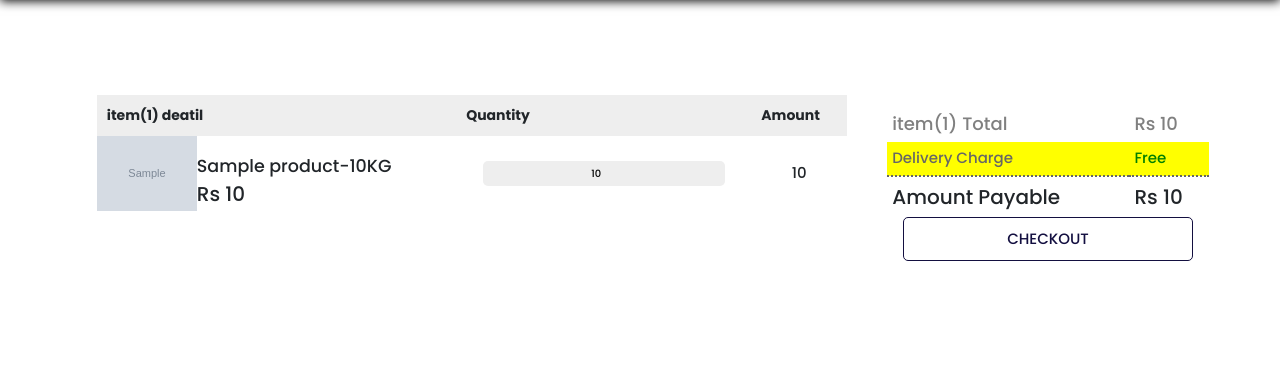
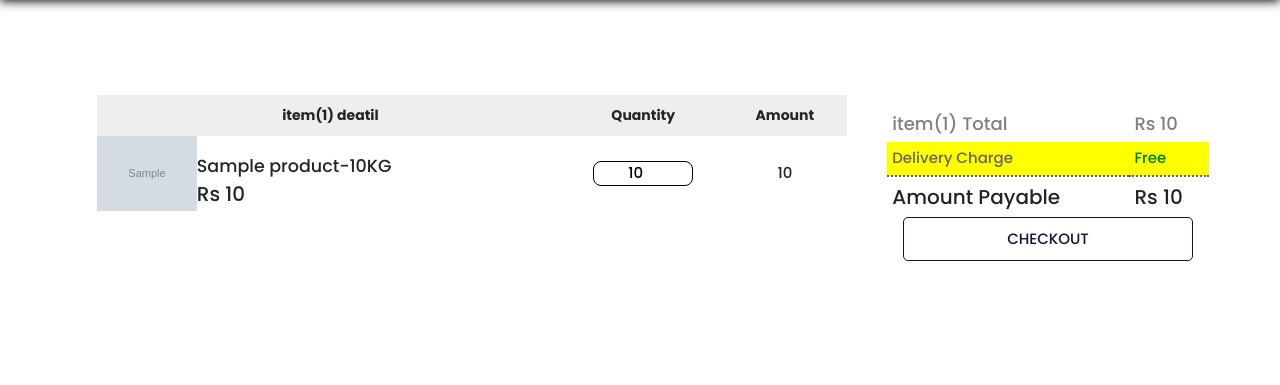
Before and after one commit to roshanchouha/Online-grocery-Platform, a PHP site: page /grocery/addToCart.php in a window 1280 px wide. Shown: the part 75-460 px from the top of the page. Run offline with PHP 8.4, Linux system fonts and the light colour scheme; the visitor is signed in with stand-in values (Sample User, id 1); tables that the repository leaves empty or names only in its code hold one stand-in row (values such as "Sample post"); grey boxes marked "Sample" are stand-in pictures.

Commit message:
Add files via upload

```diff
--- a/addToCart.php
+++ b/addToCart.php
@@ -14,7 +14,7 @@ if(!isset($_SESSION["email"]))
       <section>
      <div class="addcontainer">
          <div class="box1" style="overflow:auto">
-          <table class="tabel">
+          <table class="tabel" style="text-align:center">
              <thead class="thead">
                <?php
                include 'config.php';
@@ -25,7 +25,7 @@ if(!isset($_SESSION["email"]))
                {
                  while ($row2=mysqli_fetch_assoc($result2)) {
                ?>
-               <th>item(<?php echo $row2['count(amount)']  ?>) deatil</th>
+               <th style="margin-left:-3rem;">item(<?php echo $row2['count(amount)']  ?>) deatil</th>
                <?php
                  }
                }else{
@@ -37,7 +37,7 @@ if(!isset($_SESSION["email"]))
                <th>Quantity</th>
                <th>Amount</th>
              </thead>
-             <tbody class="tbody">
+             <tbody class="tbody"  >
                <?php
 
                  include 'config.php';
@@ -63,8 +63,8 @@ if(!isset($_SESSION["email"]))
                   </td>
                   <td>
                     <div class="quantity">
-                      <form class="" action="<?php $_SERVER['PHP_SELF'] ?>" method="post">
-                         <input class="select" type="number" name="quant" value="<?php echo $row['quantity'] ?>">
+                      <form class="input" action="<?php $_SERVER['PHP_SELF'] ?>" method="post">
+                         <input   style="border:1px solid;   background-color: #fff; margin:15px 0; font-size:15px; border-radius:0.8rem; width:100px; text-align:center"  type="number" name="quant" value="<?php echo $row['quantity'] ?>">
                       </form>
 
                     </div>
```
